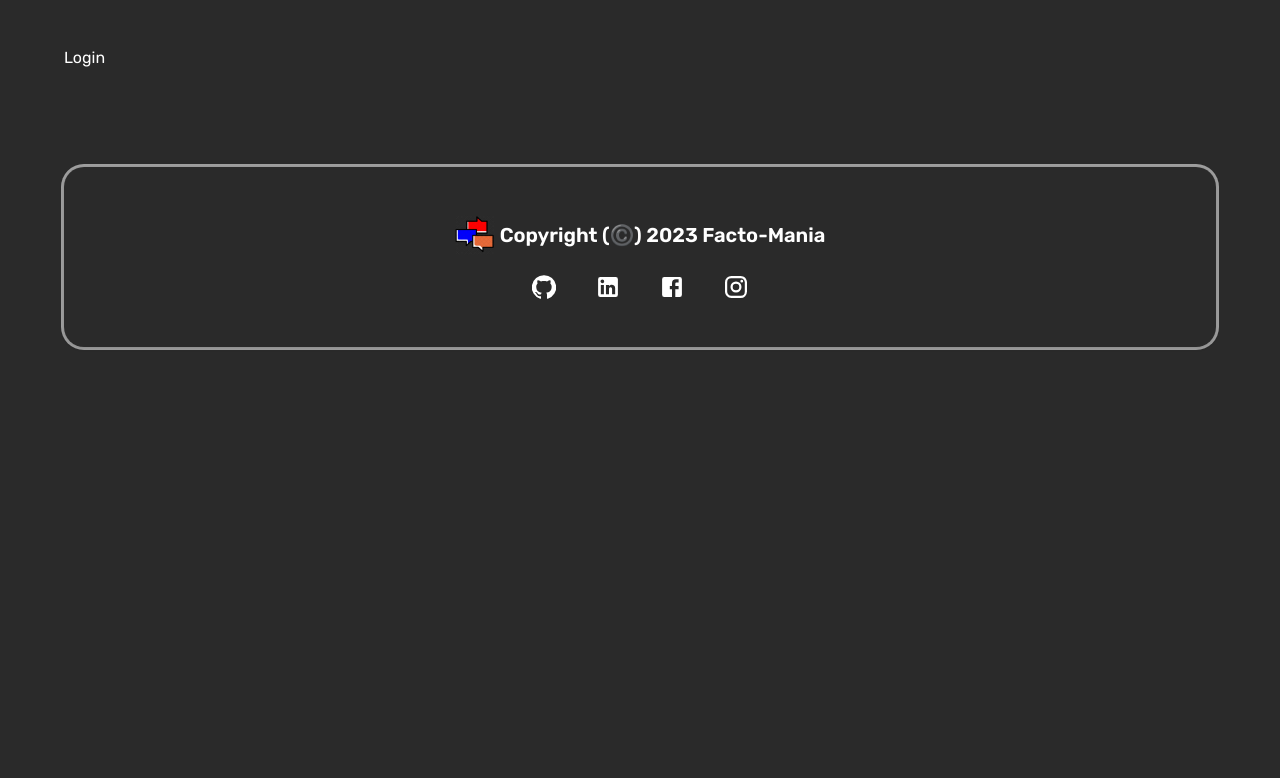
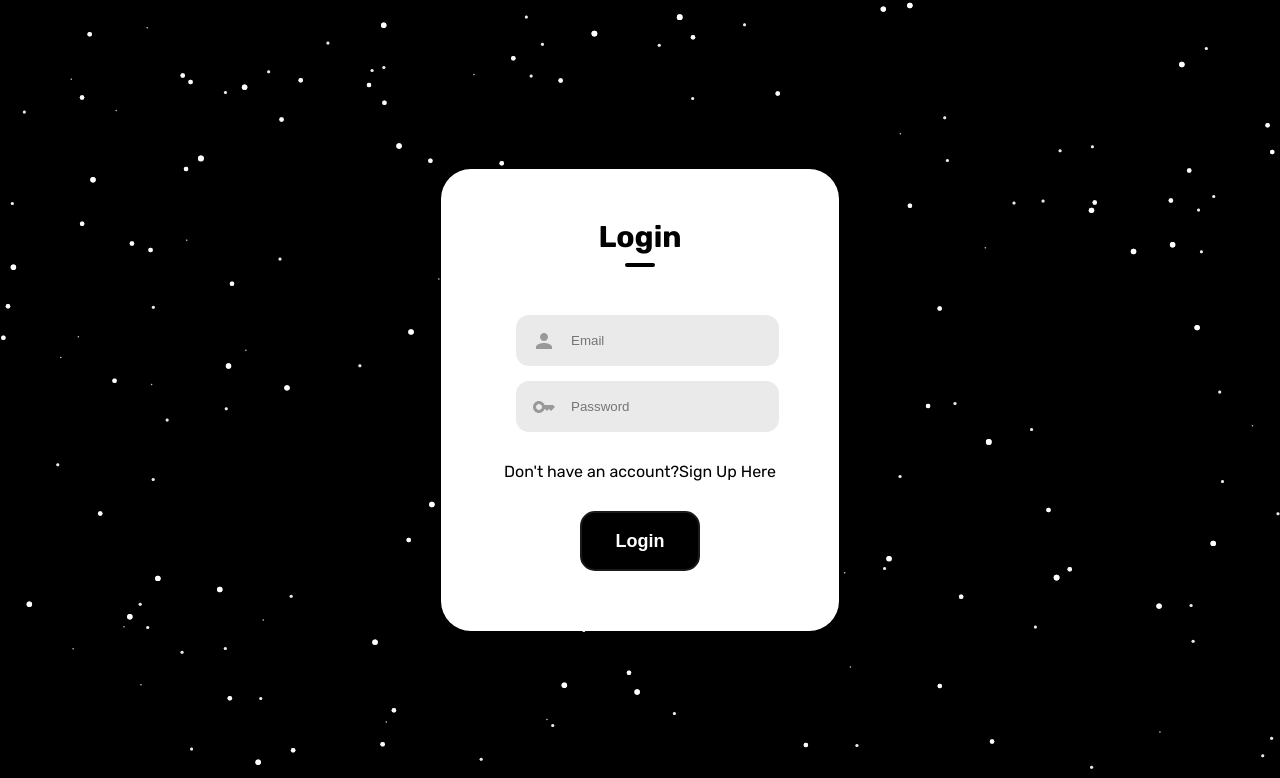
Before and after one commit to guptakshitij2308/facto-mania, a React (Vite) app: page /login in a window 1280 px wide. Shown: the top 778 px of the page. Built offline with nearby package versions, Linux system fonts and the light colour scheme.

Commit message:
Addded signup and login template

```diff
--- a/src/components/Footer/PageFooter.jsx
+++ b/src/components/Footer/PageFooter.jsx
@@ -15,7 +15,7 @@ const PageFooter = () => {
       {/* <p className="footer-message">Contact Me</p> */}
       <div className="copyright">
         <img className="footer-logo" src="./website-logo.png" />
-        <p className="copyright-message">Copyright (©️) 2023 Facto-Mania</p>
+        <p className="copyright-message">Copyright (©️) 2023 Kshitij Gupta</p>
       </div>
       <div className="footer-icons">
         <GitHubIcon className="footer-icon" />
--- a/src/components/Header/Header.css
+++ b/src/components/Header/Header.css
@@ -66,3 +66,8 @@
   align-items: center;
   gap: 30px;
 }
+
+.btn-login-link a {
+  text-decoration: none;
+  color: inherit;
+}
--- a/src/components/Header/Header.jsx
+++ b/src/components/Header/Header.jsx
@@ -5,6 +5,8 @@ import LibraryBooksIcon from "@mui/icons-material/LibraryBooks";
 
 import LockPersonIcon from "@mui/icons-material/LockPerson";
 import CancelIcon from "@mui/icons-material/Cancel";
+
+import { Link } from "react-router-dom";
 
 const Header = ({ showForm, setShowForm }) => {
   return (
@@ -29,9 +31,15 @@ const Header = ({ showForm, setShowForm }) => {
               <LibraryBooksIcon className="icon" />
             )}
           </button>
+
           <button className="btn btn-large btn-login">
-            Login <LockPersonIcon className="icon" />
+            <div className="btn-login-link">
+              <Link to="/login">
+                Login <LockPersonIcon className="icon" />
+              </Link>
+            </div>
           </button>
+
           <button className="btn btn-large btn-close hidden">Close</button>
         </div>
       </header>
--- a/src/components/Pages/Home.jsx
+++ b/src/components/Pages/Home.jsx
@@ -3,7 +3,6 @@ import Header from "../Header/Header";
 import Form from "../Form/Form";
 import FactsCombined from "../FactsCombined/FactsCombined";
 import supabase from "../../supabase.js";
-import PageFooter from "../Footer/PageFooter";
 import { useState, useEffect } from "react";
 
 const Home = () => {
--- /dev/null
+++ b/src/components/Pages/Login.css
@@ -0,0 +1,123 @@
+.login-parent {
+  width: 100%;
+  height: 80vh;
+  /* background-image: linear-gradient(rgba(0, 0, 0, 0.6), rgba(0, 0, 0, 0.6)),
+    url("https://images.unsplash.com/photo-1633681926022-84c23e8cb2d6?ixlib=rb-4.0.3&ixid=MnwxMjA3fDB8MHxwaG90by1wYWdlfHx8fGVufDB8fHx8&auto=format&fit=crop&w=1170&q=80"); */
+  font-family: "Rubik", sans-serif;
+}
+
+.login-box h1 {
+  font-size: 30px;
+  margin-bottom: 60px;
+  color: #000;
+  position: relative;
+}
+
+.login-box h1::after {
+  content: "";
+  width: 30px;
+  height: 4px;
+  border-radius: 3px;
+  background: #000;
+  position: absolute;
+  bottom: -12px;
+  left: 50%;
+  transform: translateX(-50%);
+}
+
+.login-box {
+  max-width: 550px;
+  position: absolute;
+  top: 50%;
+  left: 50%;
+  transform: translate(-50%, -50%);
+  background: #fff;
+  padding: 50px 60px 50px;
+  text-align: center;
+  border-radius: 30px;
+}
+
+.input-field {
+  background: #eaeaea;
+  margin: 15px 0;
+  border-radius: 3px;
+  display: flex;
+  align-items: center;
+  border-radius: 13px;
+  padding: 0 1rem;
+}
+
+.input-field input {
+  width: 100%;
+  background: transparent;
+  border: 0;
+  outline: 0;
+  padding: 18px 15px;
+}
+
+.input-field {
+  margin-left: 15px;
+  color: #999;
+}
+
+.link a {
+  text-decoration: none;
+  color: #000;
+}
+
+.link a:hover {
+  text-decoration: underline;
+}
+
+.link {
+  margin-top: 30px;
+  margin-bottom: 20px;
+}
+
+.btn-field {
+  display: flex;
+  justify-content: center;
+}
+
+.button {
+  appearance: none;
+  background-color: #000000;
+  border: 2px solid #1a1a1a;
+  border-radius: 15px;
+  box-sizing: border-box;
+  color: #ffffff;
+  cursor: pointer;
+  display: inline-block;
+  font-size: 18px;
+  font-weight: 600;
+  line-height: normal;
+  margin-top: 10px;
+  margin-bottom: 10px;
+  min-height: 60px;
+  min-width: 0;
+  outline: none;
+  padding: 16px 24px;
+  text-align: center;
+  text-decoration: none;
+  transition: all 300ms cubic-bezier(0.23, 1, 0.32, 1);
+  user-select: none;
+  -webkit-user-select: none;
+  touch-action: manipulation;
+  width: 120px;
+  will-change: transform;
+}
+
+.button:hover {
+  box-shadow: rgba(0, 0, 0, 0.25) 0 8px 15px;
+  transform: translateY(-2px);
+}
+
+.button:active {
+  box-shadow: none;
+  transform: translateY(0);
+}
+
+.link:hover {
+  color: #999;
+  text-decoration: underline;
+}
--- a/src/components/Pages/Login.jsx
+++ b/src/components/Pages/Login.jsx
@@ -1,9 +1,45 @@
-import React from 'react'
+import React from "react";
+import "./Login.css";
+import { Link } from "react-router-dom";
+import PersonIcon from "@mui/icons-material/Person";
+import KeyIcon from "@mui/icons-material/Key";
+import ParticlesBackground from "./../ParticlesBackground";
 
 const Login = () => {
+  const login = async () => {
+    let { data, error } = await supabase.auth.signInWithPassword({
+      email: "someone@email.com",
+      password: "wYhwMOucClzBbQbvWNYZ",
+    });
+  };
   return (
-    <div>Login</div>
-  )
-}
+    <>
+      <ParticlesBackground />
+      <div className="login-parent">
+        <div className="login-box">
+          <h1>Login</h1>
+          <form action="#">
+            <div className="input-field">
+              <PersonIcon />
+              <input type="text" placeholder="Email" />
+            </div>
+            <div className="input-field">
+              <KeyIcon />
+              <input type="Password" placeholder="Password" />
+            </div>
+            <div className="link">
+              <Link to="/signup" style={{ textDecoration: "none" }}>
+                Don't have an account?Sign Up Here
+              </Link>
+            </div>
+            <div className="btn-field">
+              <button className="button">Login</button>
+            </div>
+          </form>
+        </div>
+      </div>
+    </>
+  );
+};
 
-export default Login
+export default Login;
--- a/src/components/Pages/Signup.jsx
+++ b/src/components/Pages/Signup.jsx
@@ -1,7 +1,45 @@
 import React from "react";
+import "./Login.css";
+import { Link } from "react-router-dom";
+import PersonIcon from "@mui/icons-material/Person";
+import KeyIcon from "@mui/icons-material/Key";
+import ParticlesBackground from "./../ParticlesBackground";
 
 const Signup = () => {
-  return <div>Signup</div>;
+  const signup = async () => {
+    let { data, error } = await supabase.auth.signUp({
+      email: "someone@email.com",
+      password: "wYhwMOucClzBbQbvWNYZ",
+    });
+  };
+  return (
+    <>
+      <ParticlesBackground />
+      <div className="login-parent">
+        <div className="login-box">
+          <h1>Sign Up</h1>
+          <form action="#">
+            <div className="input-field">
+              <PersonIcon />
+              <input type="text" placeholder="Email" />
+            </div>
+            <div className="input-field">
+              <KeyIcon />
+              <input type="Password" placeholder="Password" />
+            </div>
+            <div className="link">
+              <Link to="/login" style={{ textDecoration: "none" }}>
+                Already have an account?Sign In
+              </Link>
+            </div>
+            <div className="btn-field">
+              <button className="button">Sign Up</button>
+            </div>
+          </form>
+        </div>
+      </div>
+    </>
+  );
 };
 
 export default Signup;
```
Also changed, not shown: src/styles.css (+0 -77 lines).
